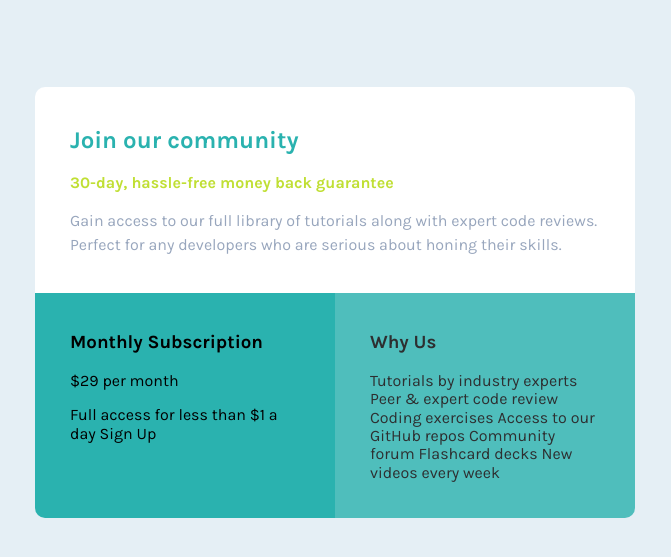
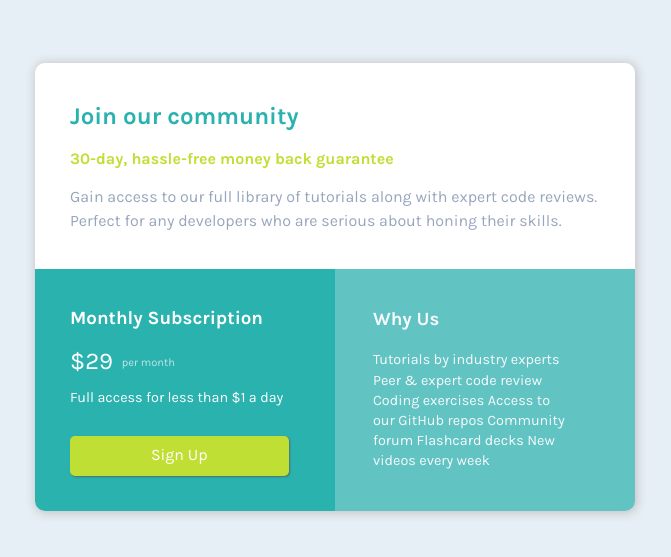
Before and after one commit to apuntesnavarrete/single-price-grid-component-master, a plain HTML site: page index.html in a window 1280 px wide. Shown: the part 113-670 px from the top of the page, without its empty margins (305-976 px from the left). Drawn offline with Linux system fonts and the light colour scheme.

Commit message:
card escritorio terminada

```diff
--- a/index.html
+++ b/index.html
@@ -33,12 +33,12 @@
     <div class="secc_two">
       <h3>      Monthly Subscription
       </h3>
-      <p class="card-precio">      &dollar;29 per month
-      </p>
+      <div class="card-precio"> &dollar;29</div>
+      <div class="precio_description">per month</div>
       <p class="secc_two-description">
         Full access for less than &dollar;1 a day
-      Sign Up
       </p>
+      <button type="button" class="button_card">Sign Up</button>
 
 
     </div>
--- a/styles/index.css
+++ b/styles/index.css
@@ -17,10 +17,11 @@ body{
 .content{
     display: grid;
     width: 600px;
-    height: 400px;
+    height: 448px;
     grid-template-columns: 1fr 1fr;
     grid-template-rows: 5fr 6fr;
     border-radius: 10px;
+    box-shadow: 1px 1px 10px 1px rgb(186 180 180 / 75%);
 }
 
 .secc_one {
@@ -42,19 +43,57 @@ body{
     color: var(--Grayish-Blue);
     line-height: 1.5;
 }
-
+.content h3{
+    color: var(--white-color);
+}
   .secc_two{
       background-color: var(--Cyan);
       border-radius: 0px 0px 0px 10px;
       padding: 20px 35px;
 
   }
+  .secc_two-description{
+      color: var(--white-color);
+      font-size: 0.9rem;
+  }
+  .card-precio{
+    color: white;
+    font-size: 1.5rem;
+    display: inline-block;
+  }
+  .precio_description{
+      font-size: 0.7rem;
+      color: var(--Light-Gray);
+      display: inline-block;
+    position: relative;
+    top: -3px;
+    padding-left: 5px;
+    opacity: 0.8;
+  }
 
   .secc_three{
     background-color: var(--Cyan);
-    opacity: 0.8;
+    opacity: 0.7;
     border-radius: 0px 0px 10px 0px;
-    padding: 20px 35px;
+    padding: 18px 70px 20px  38px;
+    line-height: 1.4;
+
+}
+.secc_three-description{
+    color: var(--white-color);
+    font-size: 0.9rem;
+
+}
+
+.button_card{
+    margin: 15px 0;
+    width: 95%;
+    height: 40px;
+    background-color: var(--Bright-Yellow);
+    color: var(--white-color);
+    border: none;
+    border-radius: 5px;
+    box-shadow: 1px 1px 2px 0px rgb(92 89 89 / 75%);
 
 }
 
```
